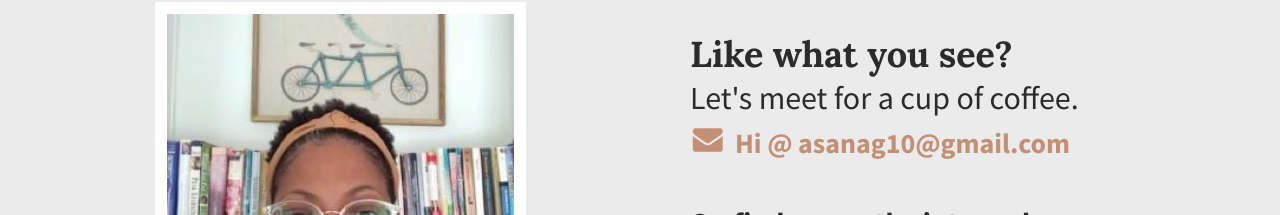
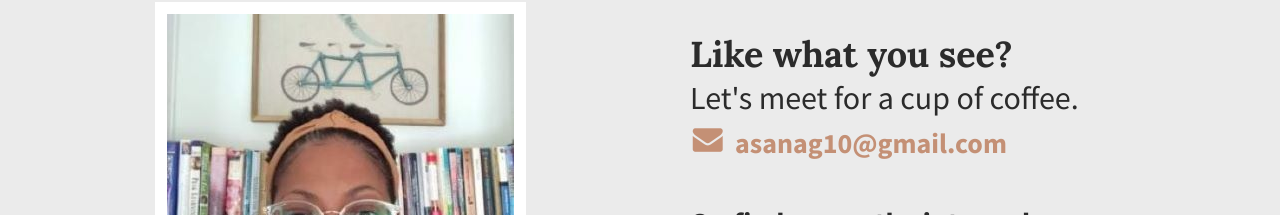
Before and after one commit to Asanag10/Milestone-Project, a plain HTML site: page index.html in a window 1280 px wide. Shown: the part 2108-2323 px from the top of the page. Drawn offline with Linux system fonts and the light colour scheme.

Commit message:
Update index.html

```diff
--- a/index.html
+++ b/index.html
@@ -69,7 +69,7 @@
                     <div class="half-width">
                         <h2>Like what you see?</h2>
                         <h3 id="email-header">Let's meet for a cup of coffee.</h3>
-                        <a href="mailto:asanag10@gmail.com"><img src="img/icon-envelope.png" id="envelope" alt="envelope icon" />Hi @ asanag10@gmail.com</a>
+                        <a href="mailto:asanag10@gmail.com"><img src="img/icon-envelope.png" id="envelope" alt="envelope icon" />asanag10@gmail.com</a>
                         <h3 id="socialmedia-header">Or, find me on the interwebs</h3>
                             <ul>
                                 <li><a href="https://www.linkedin.com/in/asana-grigsby-a5878820b/" target="_BLANK"><img src="img/icon-linkedin.png" alt="linkedin icon" /></a></li>
```
